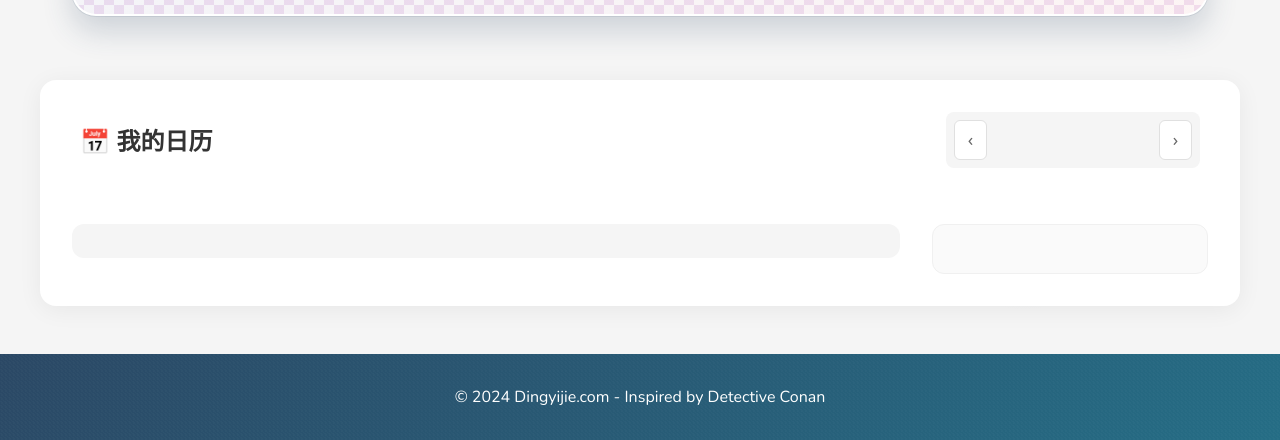
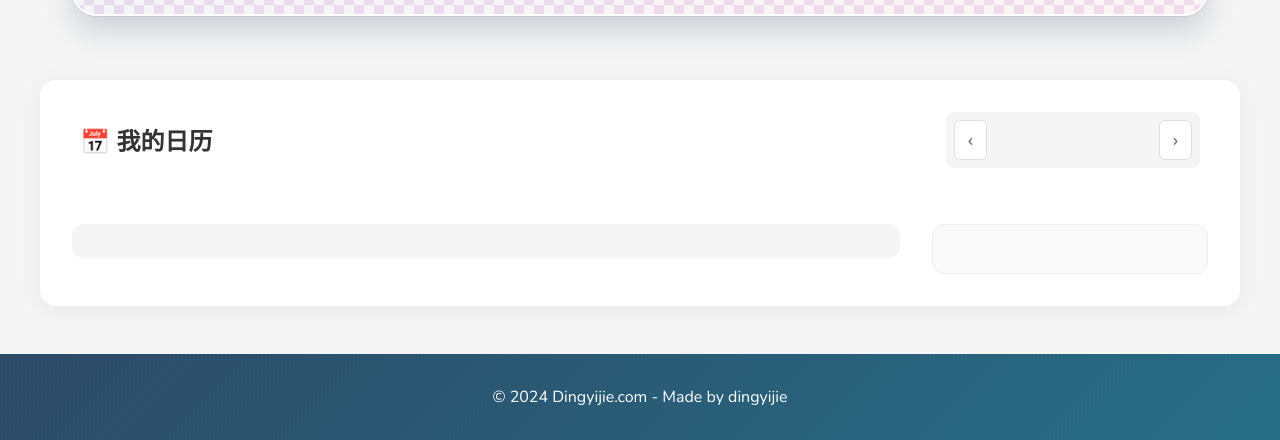
Before and after one commit to Dingyijie2009/Dingyijie.com, a website: page index.html in a window 1280 px wide. Shown: the part 753-1193 px from the top of the page. Drawn offline with nearby package versions, Linux system fonts and the light colour scheme; no server answers.

Commit message:
Update index.html

```diff
--- a/index.html
+++ b/index.html
@@ -120,7 +120,7 @@
     </main>
 
     <footer class="footer" id="caidan">
-        <p>© 2024 Dingyijie.com - Inspired by Detective Conan</p>
+        <p>© 2024 Dingyijie.com - Made by dingyijie</p>
     </footer>
 
     <!-- Firebase SDK -->
```
